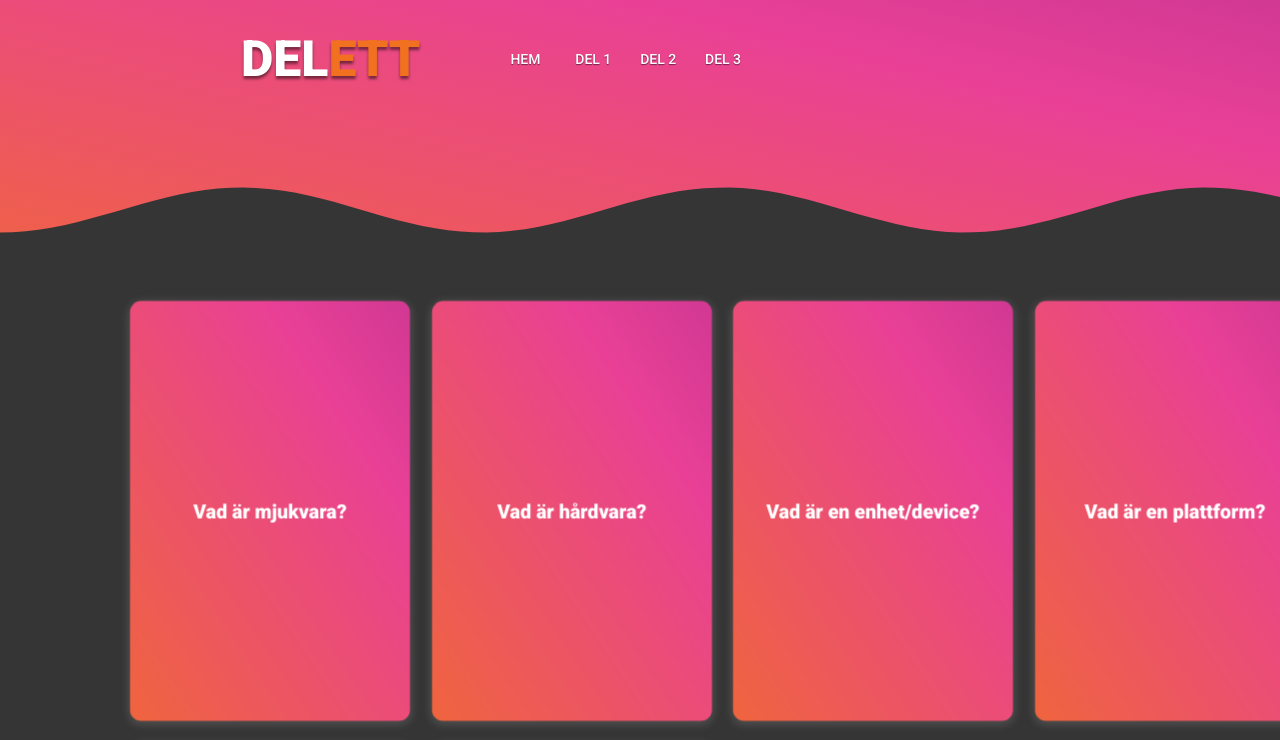
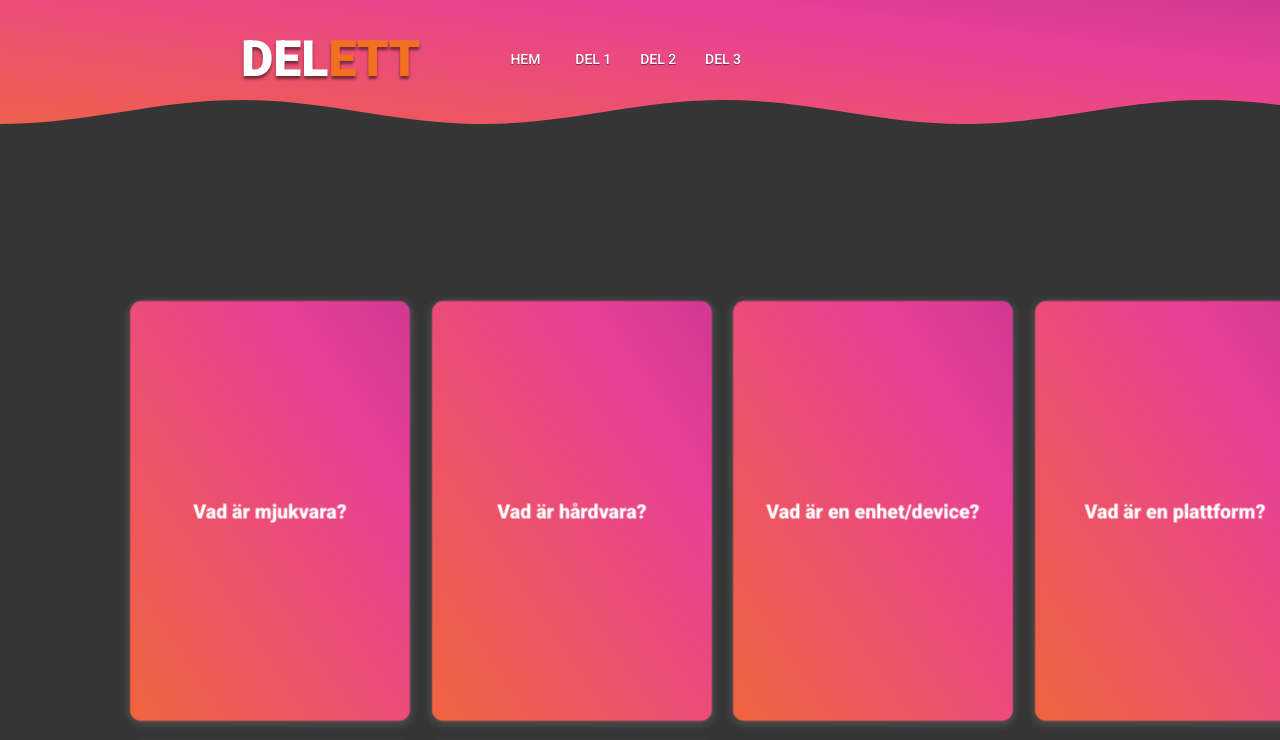
Before and after one commit to jonaslindell-th/Hemtentamen-Frontend, a plain HTML site: page del1.html in a window 1280 px wide. Shown: the top 740 px of the page. Drawn offline with Linux system fonts and the light colour scheme.

Commit message:
navbar height decrease

```diff
--- a/resources/css/stylecard.css
+++ b/resources/css/stylecard.css
@@ -127,7 +127,7 @@ background: linear-gradient(to bottom left, #8a2387, #e94097, #f27121);
 background-size: 200% 200%;
 animation: gradient 5s ease infinite;
 z-index: 1;
-height: 300px;
+height: 160px;
 overflow: hidden;
 }
 @keyframes gradient {
```
